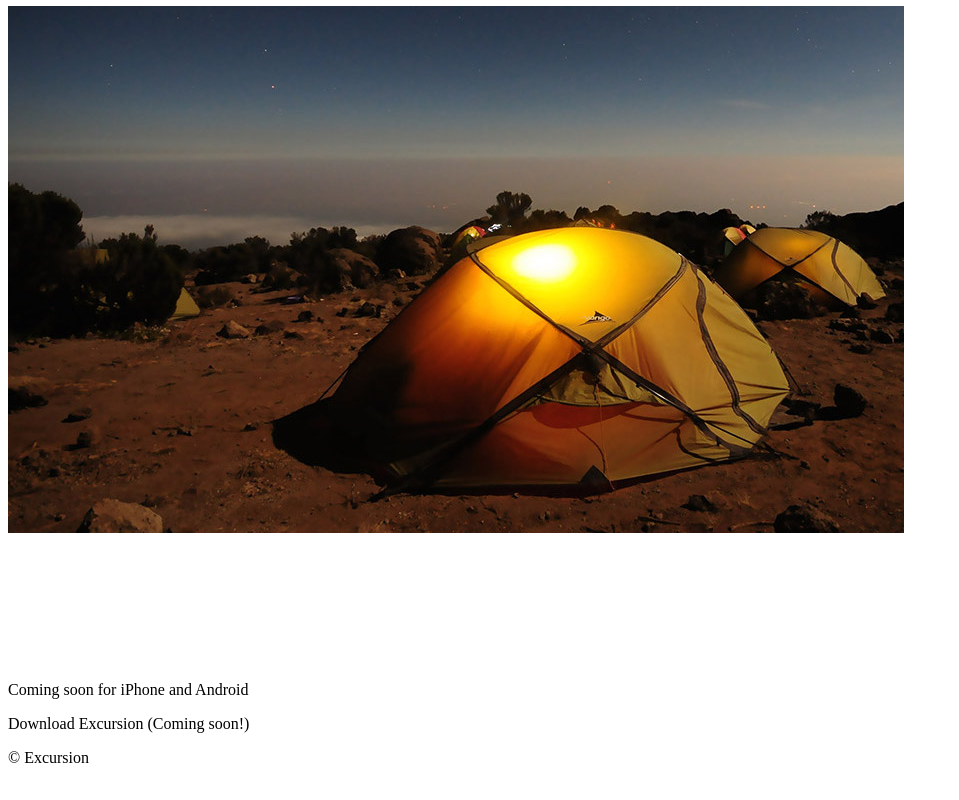
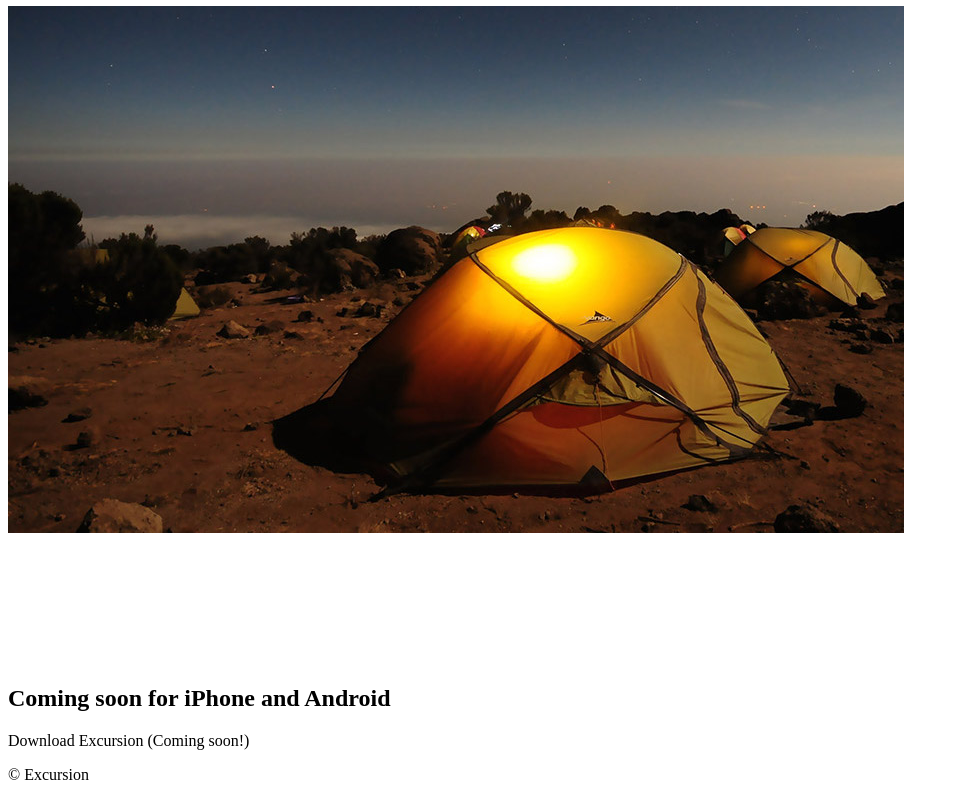
Before and after one commit to codiiito/excursion, a plain HTML site: page index.html in a window 1280 px wide. Shown: the part 363-1163 px from the top of the page, without its empty margins (0-959 px from the left). Drawn offline with Linux system fonts and the light colour scheme.

Commit message:
Correct h2 element and add copyright id

```diff
--- a/index.html
+++ b/index.html
@@ -17,8 +17,8 @@
     <p>Excursion remembers places you like, and recommends new points of interest around you.</p>
     <p><img src="resources/images/camp.jpg"></p>
     <p><img src="resources/images/phone.png"></p>
-    <p>Coming soon for iPhone and Android</p>
+    <h2>Coming soon for iPhone and Android</h2>
     <p><a class="link">Download Excursion (Coming soon!)</a></p>
-    <p>&#169; Excursion</p>
+    <p id="copyright">&#169; Excursion</p>
   </body>
 </html>
```
